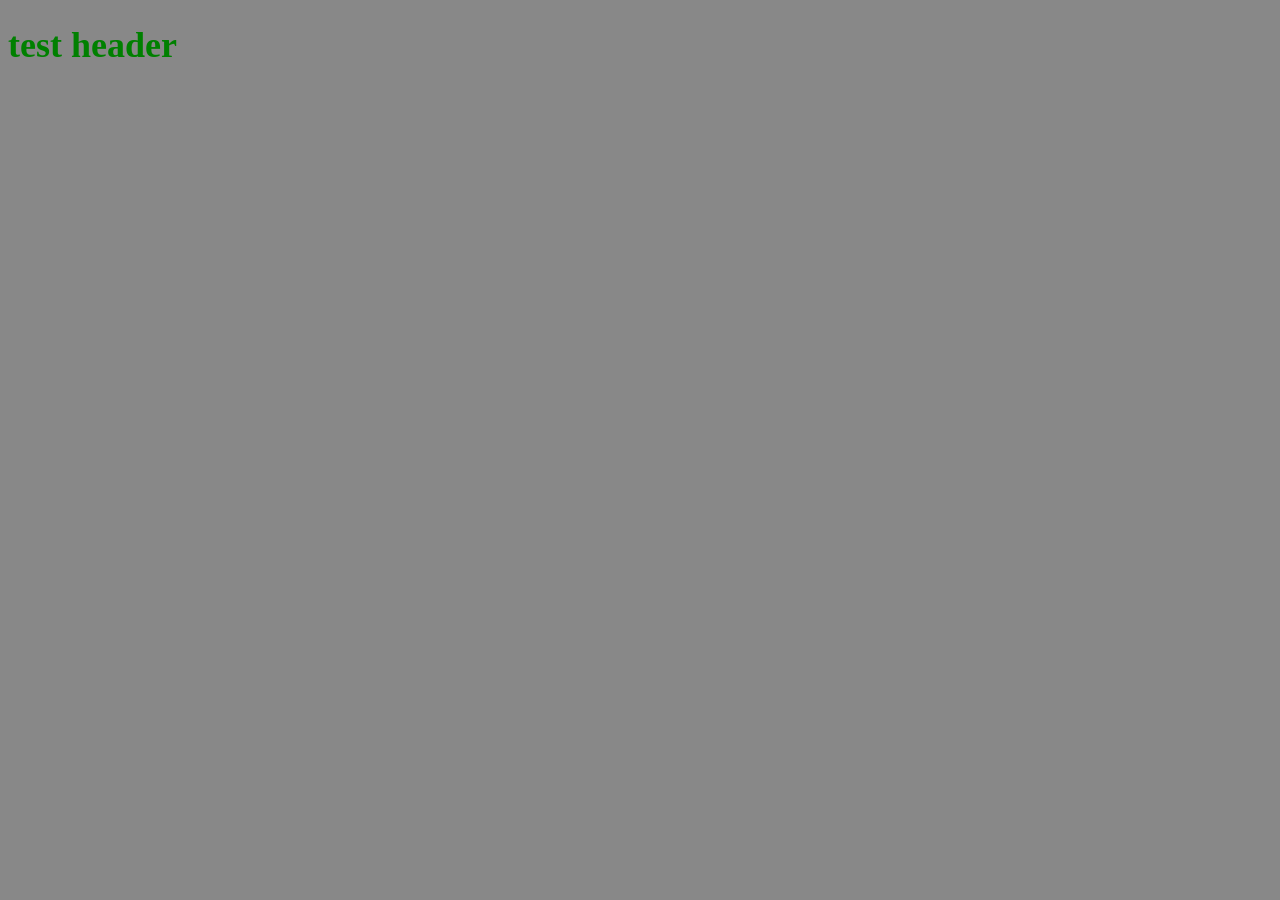
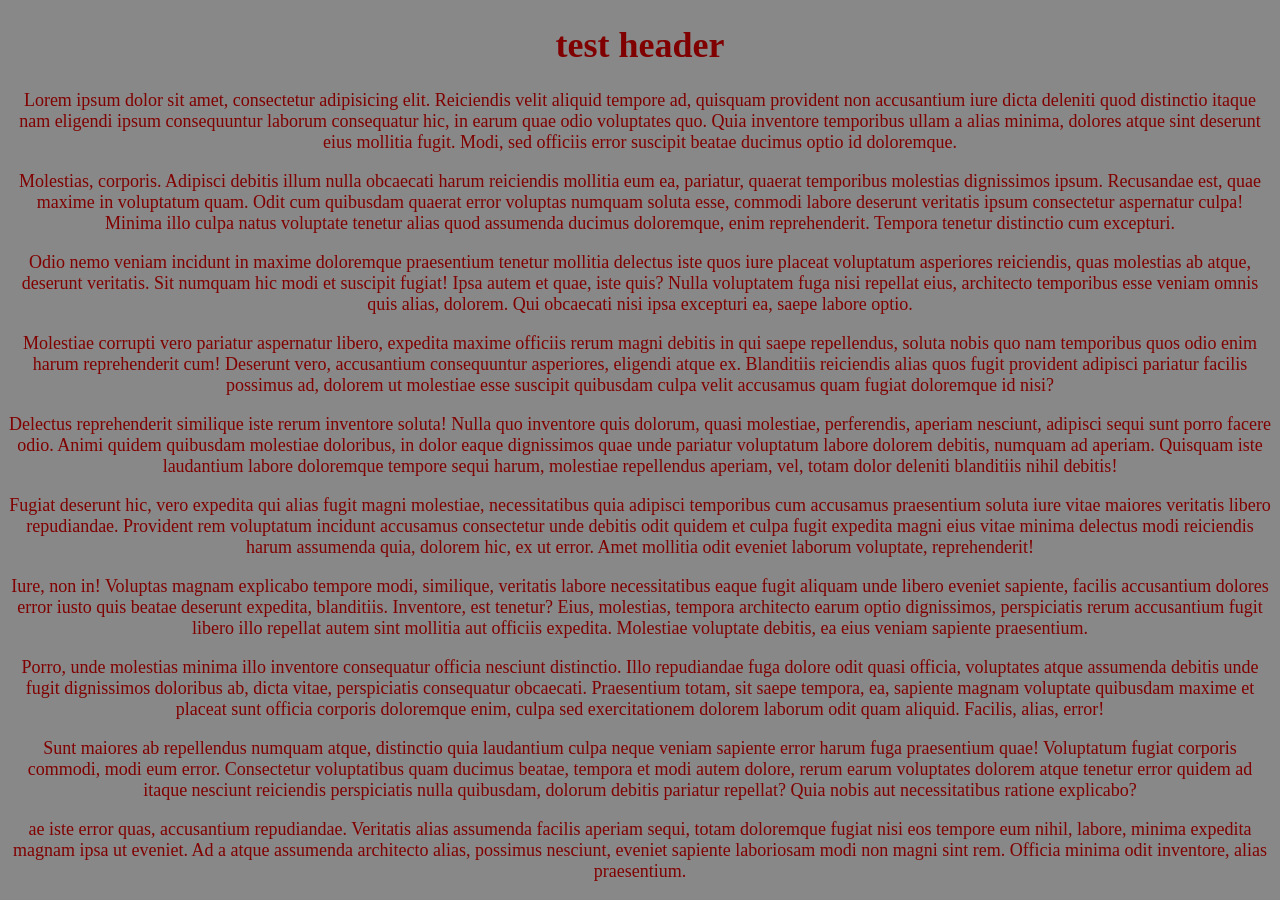
Before and after one commit to seriiserii825/start-template-less.loc, a website: page src/index.html in a window 1280 px wide. Before the commit the page ends 800 px from the top, so only its background shows below. Drawn offline with nearby package versions, Linux system fonts and the light colour scheme; files that its build step writes are made by us from their sources.

Commit message:
change some files

```diff
--- a/src/assets/js/main.js
+++ b/src/assets/js/main.js
@@ -5,7 +5,7 @@ $(function () {
       $("html").easeScroll({
         frameRate: 60,
         animationTime: 1000,
-    stepSize: 90,
+        stepSize: 190,
         pulseAlgorithm: 1,
         pulseScale: 8,
         pulseNormalize: 1,
@@ -14,8 +14,13 @@ $(function () {
         keyboardSupport: true,
         arrowScroll: 50,
         touchpadSupport: true,
-    fixedBackground: true
+        fixedBackground: false
       });
 
+      function(something in themes){
+        'something';
+        'another string for me';
+        this.letter = string;
+      }
 
     });
--- a/src/assets/less/style.less
+++ b/src/assets/less/style.less
@@ -4,6 +4,7 @@
 
 body {
   font-size: 18px;
-  color: green;
+  text-align: center;
+  color: maroon;
   background: #888;
 }
--- a/src/templates/head.html
+++ b/src/templates/head.html
@@ -1,18 +1,27 @@
 <!doctype html>
 <html lang="en">
 
-<head>
     <meta charset="UTF-8">
-    <meta name="viewport"
+    <meta name="something"
     content="width=device-width, user-scalable=no, initial-scale=1.0, maximum-scale=1.0, minimum-scale=1.0">
     <meta http-equiv="X-UA-Compatible" content="ie=edge">
     <link rel="stylesheet" href="assets/fonts/font-awesome-4.7.0/css/font-awesome.min.css">
     <link rel="stylesheet" href="assets/css/style.css">
-    <title>CleanMag</title>
+    <title>Some title</title>
 </head>
 
 <body>
 
-  <header class="main-header">
+  <header style="header">
     <h1>test header</h1>
   </header>
+<p>Lorem ipsum dolor sit amet, consectetur adipisicing elit. Reiciendis velit aliquid tempore ad, quisquam provident non accusantium iure dicta deleniti quod distinctio itaque nam eligendi ipsum consequuntur laborum consequatur hic, in earum quae odio voluptates quo. Quia inventore temporibus ullam a alias minima, dolores atque sint deserunt eius mollitia fugit. Modi, sed officiis error suscipit beatae ducimus optio id doloremque.</p>
+<p>Molestias, corporis. Adipisci debitis illum nulla obcaecati harum reiciendis mollitia eum ea, pariatur, quaerat temporibus molestias dignissimos ipsum. Recusandae est, quae maxime in voluptatum quam. Odit cum quibusdam quaerat error voluptas numquam soluta esse, commodi labore deserunt veritatis ipsum consectetur aspernatur culpa! Minima illo culpa natus voluptate tenetur alias quod assumenda ducimus doloremque, enim reprehenderit. Tempora tenetur distinctio cum excepturi.</p>
+<p>Odio nemo veniam incidunt in maxime doloremque praesentium tenetur mollitia delectus iste quos iure placeat voluptatum asperiores reiciendis, quas molestias ab atque, deserunt veritatis. Sit numquam hic modi et suscipit fugiat! Ipsa autem et quae, iste quis? Nulla voluptatem fuga nisi repellat eius, architecto temporibus esse veniam omnis quis alias, dolorem. Qui obcaecati nisi ipsa excepturi ea, saepe labore optio.</p>
+<p>Molestiae corrupti vero pariatur aspernatur libero, expedita maxime officiis rerum magni debitis in qui saepe repellendus, soluta nobis quo nam temporibus quos odio enim harum reprehenderit cum! Deserunt vero, accusantium consequuntur asperiores, eligendi atque ex. Blanditiis reiciendis alias quos fugit provident adipisci pariatur facilis possimus ad, dolorem ut molestiae esse suscipit quibusdam culpa velit accusamus quam fugiat doloremque id nisi?</p>
+<p>Delectus reprehenderit similique iste rerum inventore soluta! Nulla quo inventore quis dolorum, quasi molestiae, perferendis, aperiam nesciunt, adipisci sequi sunt porro facere odio. Animi quidem quibusdam molestiae doloribus, in dolor eaque dignissimos quae unde pariatur voluptatum labore dolorem debitis, numquam ad aperiam. Quisquam iste laudantium labore doloremque tempore sequi harum, molestiae repellendus aperiam, vel, totam dolor deleniti blanditiis nihil debitis!</p>
+<p>Fugiat deserunt hic, vero expedita qui alias fugit magni molestiae, necessitatibus quia adipisci temporibus cum accusamus praesentium soluta iure vitae maiores veritatis libero repudiandae. Provident rem voluptatum incidunt accusamus consectetur unde debitis odit quidem et culpa fugit expedita magni eius vitae minima delectus modi reiciendis harum assumenda quia, dolorem hic, ex ut error. Amet mollitia odit eveniet laborum voluptate, reprehenderit!</p>
+<p>Iure, non in! Voluptas magnam explicabo tempore modi, similique, veritatis labore necessitatibus eaque fugit aliquam unde libero eveniet sapiente, facilis accusantium dolores error iusto quis beatae deserunt expedita, blanditiis. Inventore, est tenetur? Eius, molestias, tempora architecto earum optio dignissimos, perspiciatis rerum accusantium fugit libero illo repellat autem sint mollitia aut officiis expedita. Molestiae voluptate debitis, ea eius veniam sapiente praesentium.</p>
+<p>Porro, unde molestias minima illo inventore consequatur officia nesciunt distinctio. Illo repudiandae fuga dolore odit quasi officia, voluptates atque assumenda debitis unde fugit dignissimos doloribus ab, dicta vitae, perspiciatis consequatur obcaecati. Praesentium totam, sit saepe tempora, ea, sapiente magnam voluptate quibusdam maxime et placeat sunt officia corporis doloremque enim, culpa sed exercitationem dolorem laborum odit quam aliquid. Facilis, alias, error!</p>
+<p>Sunt maiores ab repellendus numquam atque, distinctio quia laudantium culpa neque veniam sapiente error harum fuga praesentium quae! Voluptatum fugiat corporis commodi, modi eum error. Consectetur voluptatibus quam ducimus beatae, tempora et modi autem dolore, rerum earum voluptates dolorem atque tenetur error quidem ad itaque nesciunt reiciendis perspiciatis nulla quibusdam, dolorum debitis pariatur repellat? Quia nobis aut necessitatibus ratione explicabo?</p>
+<p>ae iste error quas, accusantium repudiandae. Veritatis alias assumenda facilis aperiam sequi, totam doloremque fugiat nisi eos tempore eum nihil, labore, minima expedita magnam ipsa ut eveniet. Ad a atque assumenda architecto alias, possimus nesciunt, eveniet sapiente laboriosam modi non magni sint rem. Officia minima odit inventore, alias praesentium.</p>
```
Lines whose indentation alone changed are shown as unchanged.
